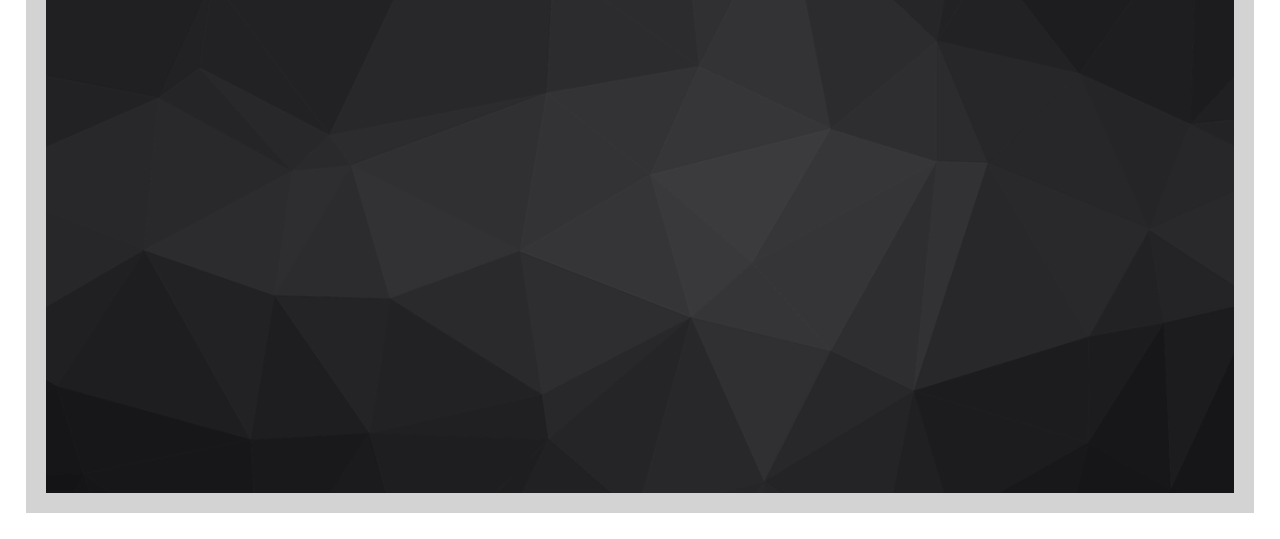
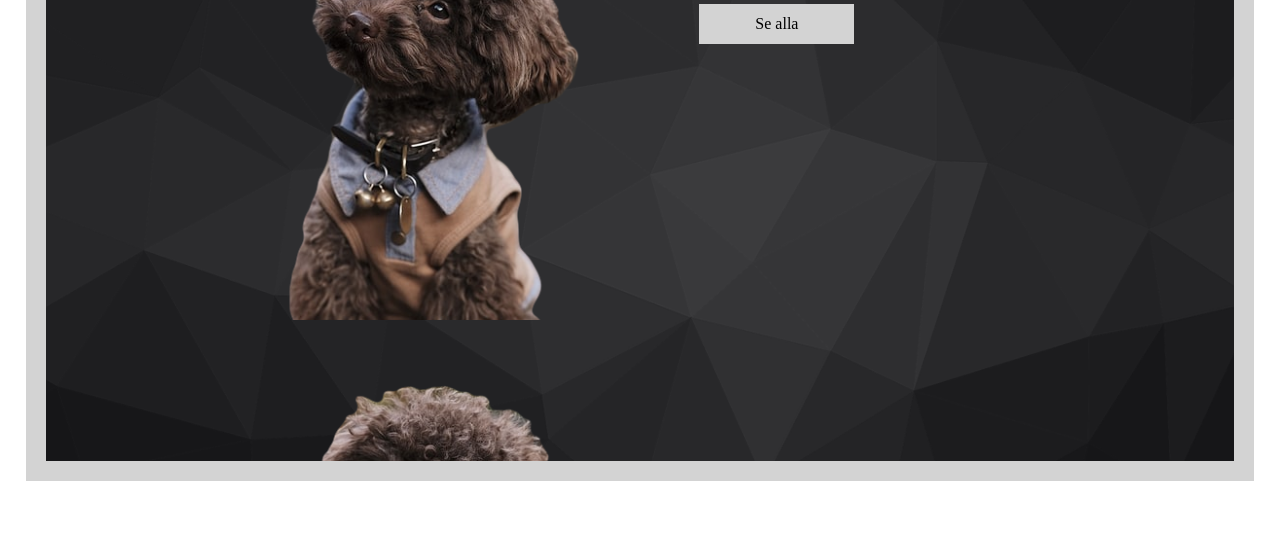
Before and after one commit to MAYiXA/luxor-webshop, a plain HTML site: page index.html in a window 1280 px wide. Shown: the part 297-836 px from the top of the page. After the commit the page ends 804 px from the top, so only its background shows below. Drawn offline with Linux system fonts and the light colour scheme.

Commit message:
Add image of dog+footer-tag

```diff
--- a/index.html
+++ b/index.html
@@ -34,7 +34,7 @@
         </header>
         <main>
             <div class="item-wrap">
-                <img src="" alt="">
+                <div class="img-big"></div>
                 <section>
                     <h2>Stilsäkra halsband till din hund</h2>
                     <p>Vi erbjuder lyxiga halsband för hundar i alla storlekar med detaljer i kvalitét</p>
@@ -42,6 +42,9 @@
                 </section>
             </div>
         </main>
+        <footer>
+
+        </footer>
     </div>
 </body>
 </html>
--- a/stil.css
+++ b/stil.css
@@ -13,8 +13,7 @@ body { /* vit body med lite margin */
     background-image: url("./bg.png");
     background-size: cover;
     border: 20px solid lightgrey;
-    min-height: 45em;
-    padding: 1% 3%;
+    padding: 1% 3% 0 3%;
 }
 
 /* slut på kod för BAS */
@@ -81,3 +80,13 @@ h2 {
     padding: 0.7em 3.5em;
     color: black;
 }
+
+/* slut på kod för TEXTER & LÄNKAR */
+
+/* BILDER */
+.img-big {
+    background-image: url("hund1.png");
+    background-size: contain;
+    width: 60%;
+    height: 40em;
+}
```
Also changed, not shown: hund1.png (added).
